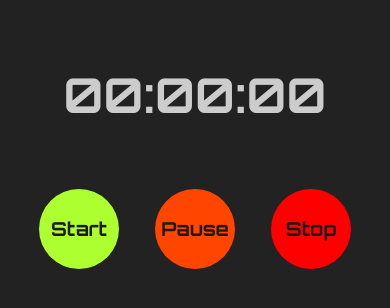
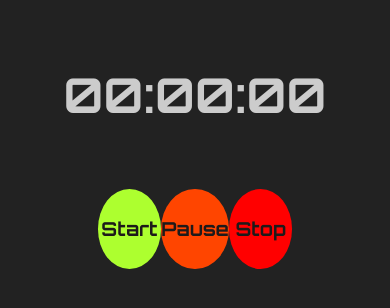
Before and after one commit to lucasssantos94/cronometro, a React (Vite) app: page / in a window 390 px wide. Shown: the top 308 px of the page. Built offline with nearby package versions, Linux system fonts and the light colour scheme.

Commit message:
responsivo tablet

```diff
--- a/src/components/Cronometro/style.css
+++ b/src/components/Cronometro/style.css
@@ -75,3 +75,15 @@ button {
         font-size: 1.2rem;
     }
 }
+
+@media screen and (width < 960px) {
+    .container {
+        width: 100vw;
+    }
+
+    .buttons {
+        width: 50vw;
+
+    }
+
+}
```
